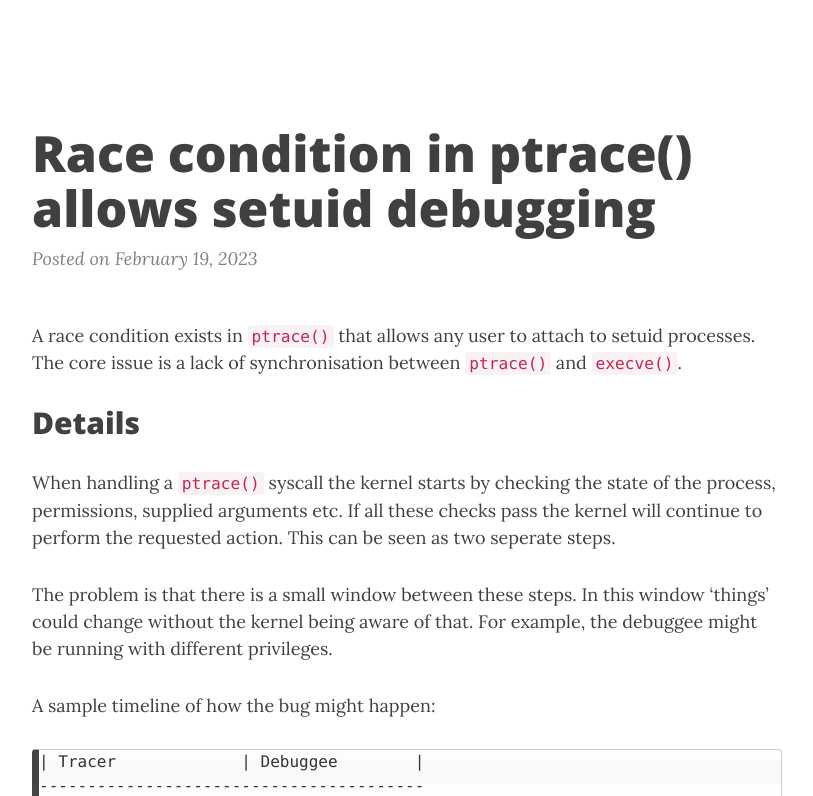
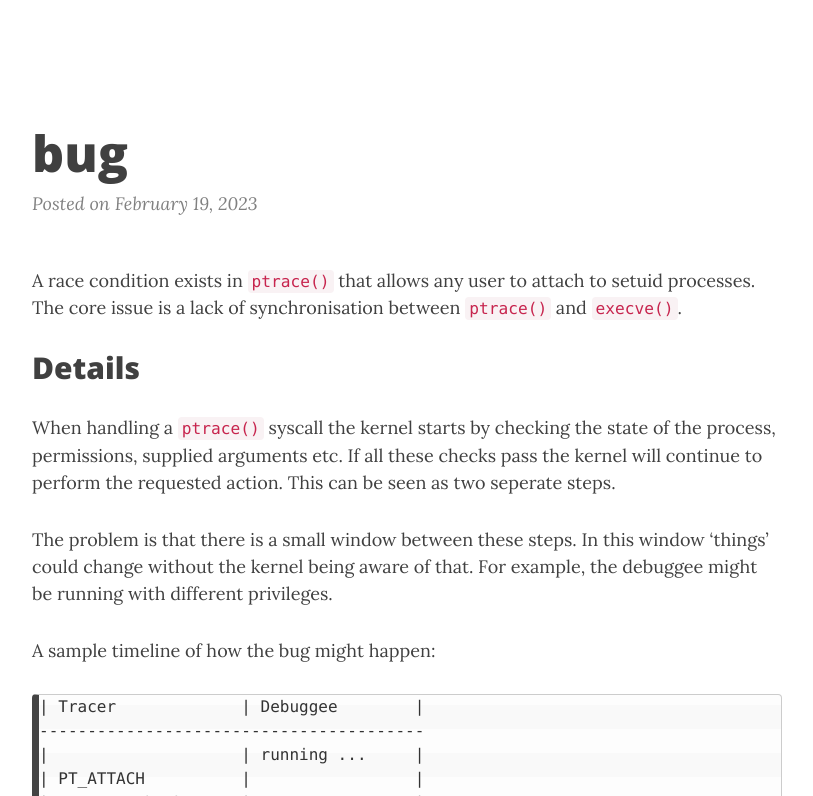
Before and after one commit to bennixx/bennixx.github.io, a Jekyll site: the page built from _posts/2023-02-19-bug.md, in a window 1280 px wide and 900 px high, cut to the strip 104-900 px from the top of the window. Shown: the whole strip, without its empty margins (233-1046 px from the left). Built offline with Jekyll 4.4.1, drawn with Linux system fonts in a browser that asks for light colours; nearby versions of some CDN libraries.

Commit message:
Update 2023-02-19-bug.md

```diff
--- a/_posts/2023-02-19-bug.md
+++ b/_posts/2023-02-19-bug.md
@@ -1,6 +1,6 @@
 ---
 layout: post
-title: Race condition in ptrace() allows setuid debugging
+title: bug
 ---
 A race condition exists in `ptrace()` that allows any user to attach to setuid processes. The core issue is a lack of synchronisation between `ptrace()` and `execve()`.
 
```
